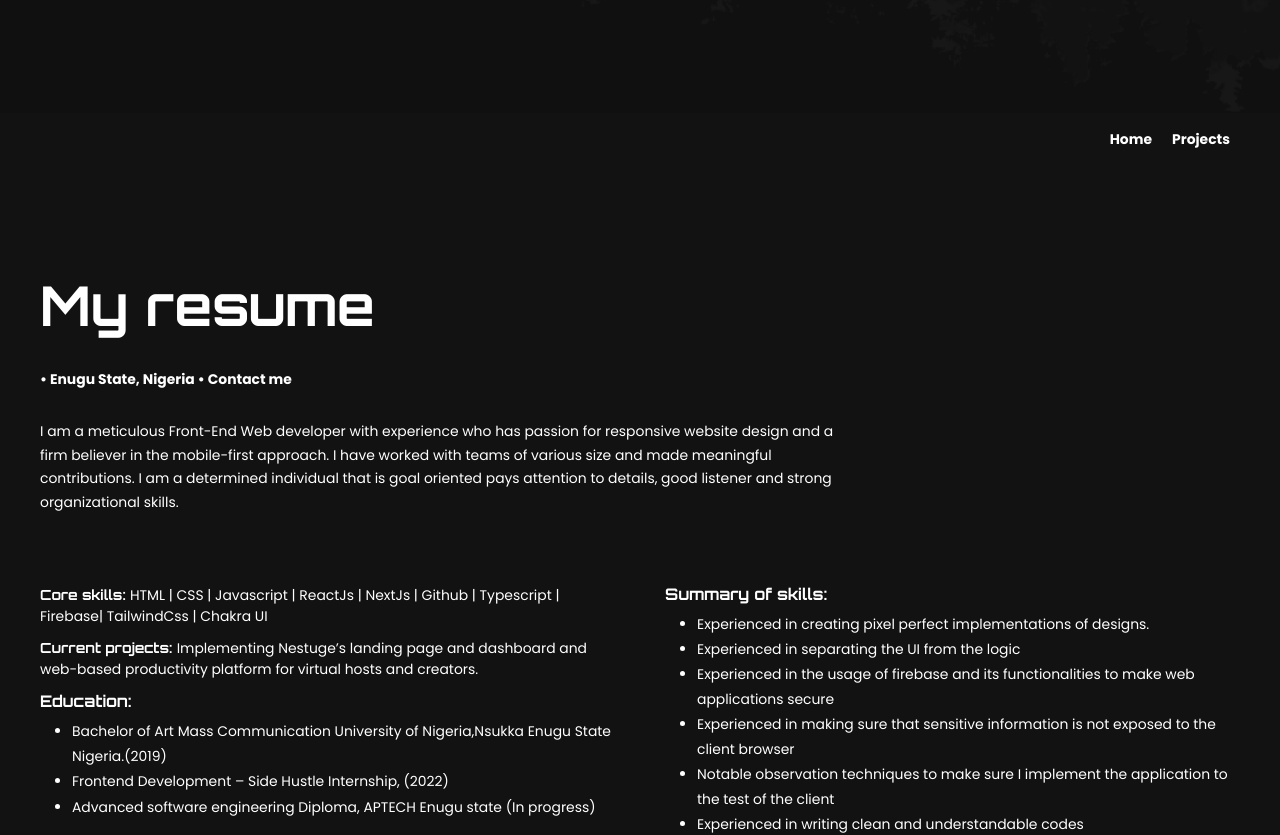
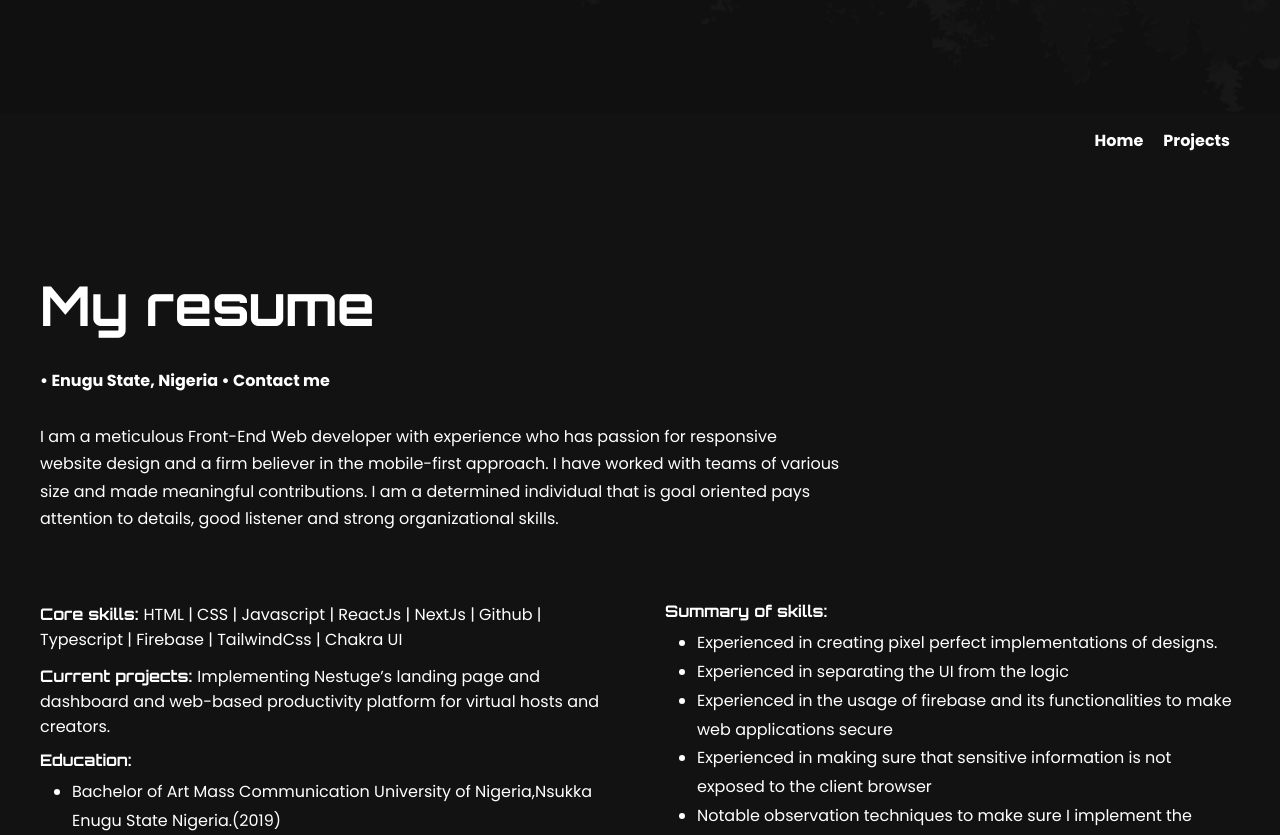
Before and after one commit to Jamesalehandro/cvsite, a Next.js app: page /resume in a window 1280 px wide. Shown: the part 1340-2175 px from the top of the page. Built offline with nearby package versions, Linux system fonts and the light colour scheme.

Commit message:
Updated fontsize

```diff
--- a/components/Resume/ResumeHero.tsx
+++ b/components/Resume/ResumeHero.tsx
@@ -70,14 +70,14 @@ const ResumeHero = () => {
             <ItemList
               header={'Core skills'}
               description={
-                'HTML | CSS | Javascript | ReactJs | NextJs | Github | Typescript | Firebase| TailwindCss | Chakra UI'
+                'HTML | CSS | Javascript | ReactJs | NextJs | Github | Typescript | Firebase | TailwindCss | Chakra UI'
               }
             />
 
             <ItemList
               header={'Current projects'}
               description={
-                ' Implementing  Nestuge’s landing page and dashboard and web-based productivity platform for virtual hosts and creators.'
+                ' Implementing Nestuge’s landing page and dashboard and web-based productivity platform for virtual hosts and creators.'
               }
             />
 
--- a/styles/customStyles.ts
+++ b/styles/customStyles.ts
@@ -10,7 +10,7 @@ export const DEFAULT_STYLES = {
   boldFontWeight: 700,
   mediumFontWeight: 500,
   semiBoldFontWeight: 600,
-  smallTextFontSize: '0.87rem',
+  smallTextFontSize: '1rem',
   headerFontSize: '1.75rem',
   darkColor: '#121212',
   fontFamily: " 'Orbitron', sans-serif",
```
